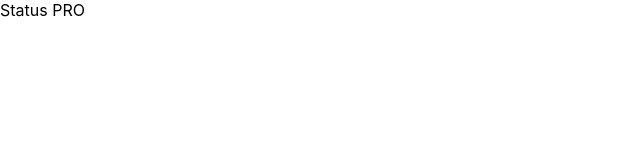
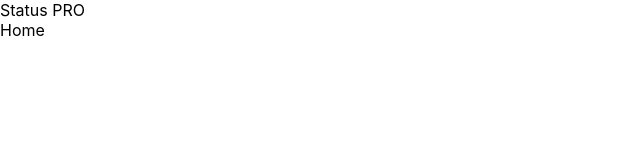
Before and after one commit to artphil/status-pro-front, a React (Create React App) app: page / in a window 1280 px wide. Shown: the top 160 px of the page, without its empty margins (0-640 px from the left). Built offline with nearby package versions, Linux system fonts and the light colour scheme.

Commit message:
FEAT: create a APP

```diff
--- /dev/null
+++ b/src/App.tsx
@@ -0,0 +1,9 @@
+import Home from "./pages/Home";
+
+function App() {
+    return (
+        <Home/>
+     );
+}
+
+export default App;
--- a/src/index.tsx
+++ b/src/index.tsx
@@ -2,6 +2,7 @@ import React from 'react';
 import ReactDOM from 'react-dom/client';
 import './index.css';
 import reportWebVitals from './reportWebVitals';
+import App from './App';
 
 const root = ReactDOM.createRoot(
   document.getElementById('root') as HTMLElement
@@ -9,6 +10,7 @@ const root = ReactDOM.createRoot(
 root.render(
   <React.StrictMode>
     <div>Status PRO</div>
+    <App />
   </React.StrictMode>
 );
 
```
